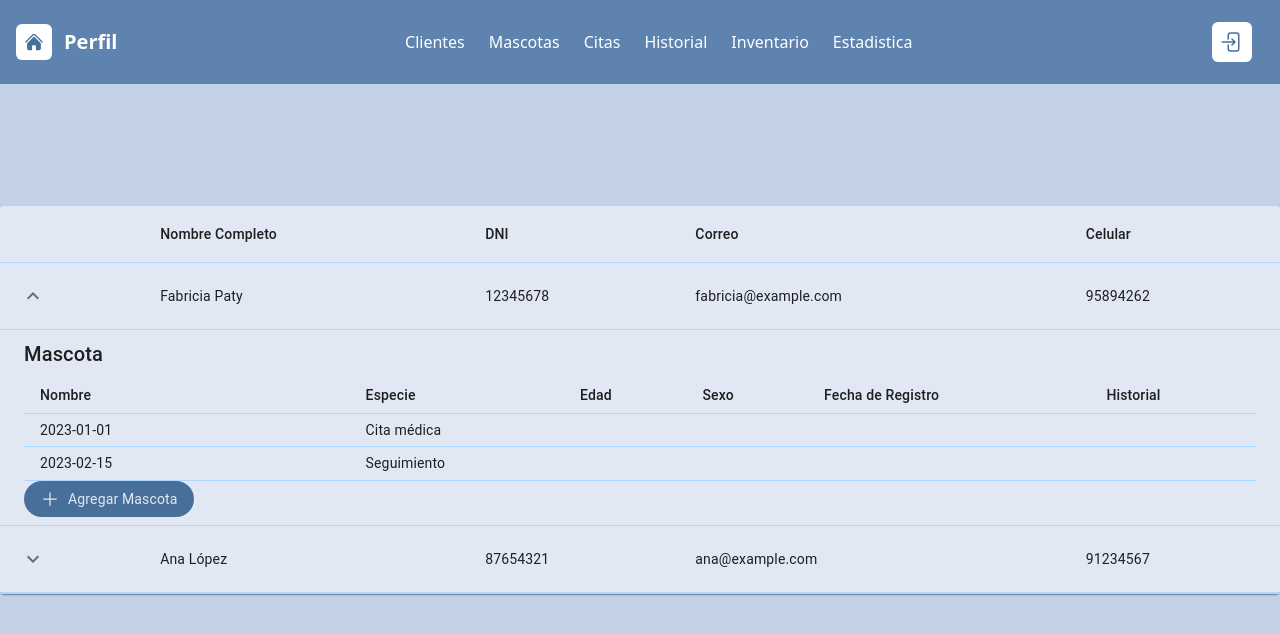
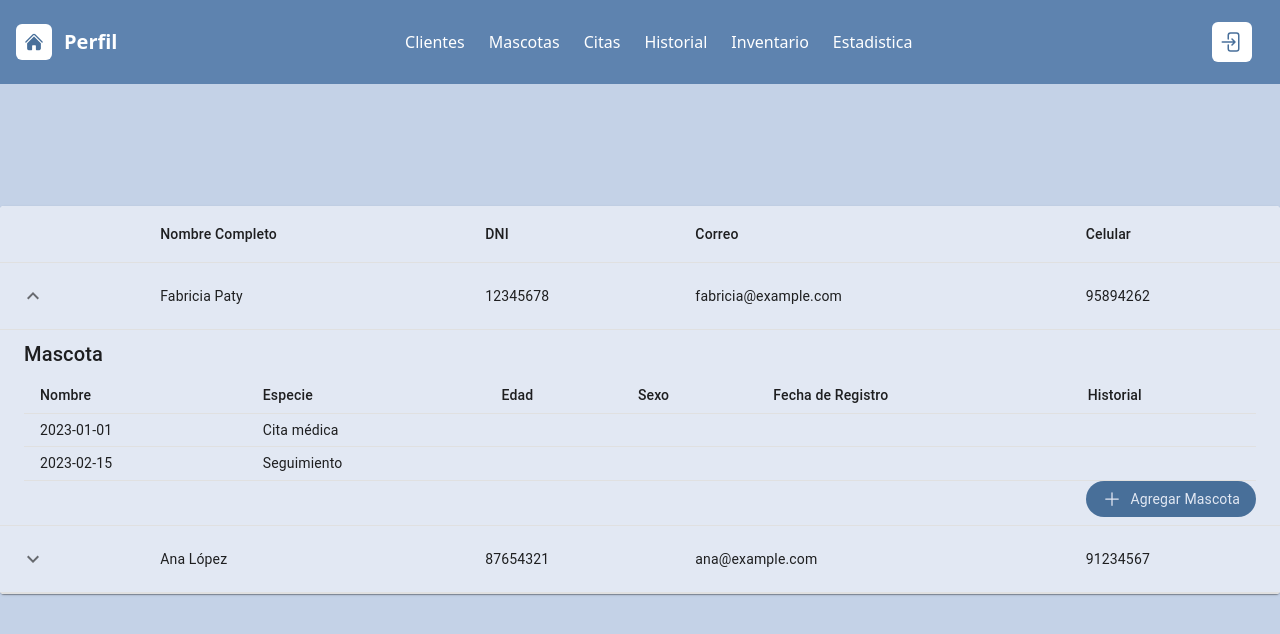
Before and after one commit to Estrella-ticona/VetCare-frontend, a React (Vite) app: page /clientes in a window 1280 px wide. Both pictures are taken after a click on the button 33 px from the left and 393 px from the top of the page. Shown: the top 634 px of the page. Built offline with nearby package versions, Linux system fonts and the light colour scheme.

Commit message:
Refactor Clients component: reposition "Agregar Mascota" button and clean up code

```diff
--- a/src/clientes/components/Clients.tsx
+++ b/src/clientes/components/Clients.tsx
@@ -42,9 +42,7 @@ function Row(props: { row: Cliente }) {
     const [open, setOpen] = React.useState(false);
 
     return (
-
         <React.Fragment>
-
             <TableRow sx={{ "& > *": { borderBottom: "unset" } }}>
                 <TableCell>
                     <IconButton
@@ -92,25 +90,21 @@ function Row(props: { row: Cliente }) {
                                             <TableCell>{historyRow.sexo}</TableCell>
                                             <TableCell>{historyRow.fechaderegistro}</TableCell>
                                             <TableCell>{historyRow.historial}</TableCell>
-
-
                                         </TableRow>
                                     ))}
+                                </TableBody>
 
-                                </TableBody>
-                                <button className="hover:cursor-pointer flex items-center space-x-2 bg-celeste-900 text-celeste-100 py-2 px-4 rounded-full"
-                                    onClick={() => alert("Agregar nueva mascota")}>
-                                    <PlusIcon className="h-5 w-5" />
-                                    <span>Agregar Mascota</span>
-                                </button>
                             </Table>
+
+                            <button className="ml-auto hover:cursor-pointer flex items-center space-x-2 bg-celeste-900 text-celeste-100 py-2 px-4 rounded-full"
+                                onClick={() => alert("Agregar nueva mascota")}>
+                                <PlusIcon className="h-5 w-5" />
+                                <span>Agregar Mascota</span>
+                            </button>
                         </Box>
                     </Collapse>
-
                 </TableCell>
-
             </TableRow>
-
         </React.Fragment>
     );
 }
@@ -134,7 +128,7 @@ export function CollapsibleTable() {
                 sx={{
                     minWidth: 650,
 
-                    " & .MuiTableCell-root": { borderBottom: "1px solid #a8d8ff" },
+                    /* " & .MuiTableCell-root": { borderBottom: "1px solid #a8d8ff" }, */
                 }}
                 aria-label="collapsible table"
             >
```
